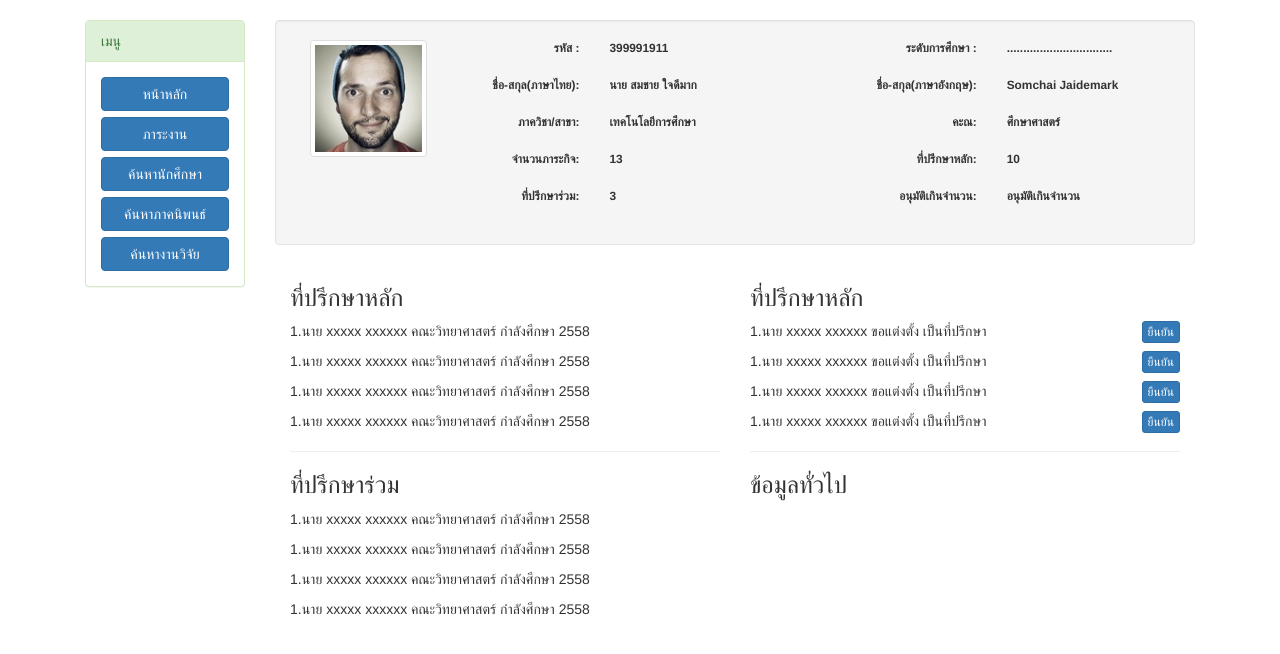
After one commit to Dittaphong/gs, a CodeIgniter app: page /gs/index.php/teacher/informationTeacher in a window 1280 px wide. The commit adds this page. Shown: the top 654 px of the page. Run offline with CodeIgniter, Linux system fonts and the light colour scheme.

Commit message:
create informationTeacher

```diff
--- a/application/controllers/teacher.php
+++ b/application/controllers/teacher.php
@@ -12,9 +12,9 @@ class Teacher extends CI_Controller {
 		$this->load->view('teacher/authen');
 	}
 
-	public function infomationTeacher()
+	public function informationTeacher()
 	{
-		$this->load->view('teacher/infomationTeacher');
+		$this->load->view('teacher/informationTeacher');
 	}
 
 }
--- a/application/views/teacher/header.php
+++ b/application/views/teacher/header.php
@@ -4,7 +4,7 @@
 	<title>TEACHER</title>
 	<link rel='stylesheet' media='all' type='text/css' href='<?php echo base_url();?>assets/css/bootstrap.css' />
 	<link rel='stylesheet' media='all' type='text/css' href='<?php echo base_url();?>assets/css/font-awesome.min.css' />
-	<script src='<?php echo base_url();?>assest/js/jquery-latest.min.js' type='text/javascript'></script>
+	<!-- <script src='<?php echo base_url();?>assest/js/bootstrap/bootstrap.js' type='text/javascript'></script> -->
 </head>
 <body>
 	<div class="container">
--- /dev/null
+++ b/application/views/teacher/informationTeacher.php
@@ -0,0 +1,97 @@
+<?php $this->load->view('teacher/header'); ?>
+<div class="col-sm-12">
+	<div class="col-sm-2  pull-left"> <!-- menu left -->
+		<div class="panel panel-success">
+			<div class="panel-heading">เมนู</div>
+			<div class="panel-body">
+				<div class="btn btn-primary col-sm-12">หน้าหลัก</div>	<br><br>
+				<div class="btn btn-primary col-sm-12">ภาระงาน</div>	<br><br>
+				<div class="btn btn-primary col-sm-12">ค้นหานักศึกษา</div>	<br><br>
+				<div class="btn btn-primary col-sm-12">ค้นหาภาคนิพนธ์</div>	<br><br>
+				<div class="btn btn-primary col-sm-12">ค้นหางานวิจัย</div>
+			</div>
+		</div>
+	</div>
+	<div class="col-sm-10 pull-right">    <!-- div body pull- right -->
+		<div class="col-sm-12 well">
+			<div class="col-sm-2">
+				<div class="thumbnail">
+					<img alt=""  src="<?php echo base_url().'assets/img/profile-avatar.png';?>" data-holder-rendered="true" style=" display: block;">
+				</div>
+			</div>
+			<div class="col-sm-5 ">
+				<div class="form-horizontal small">
+					<div class="form-group">
+						<label class="col-sm-5 text-right" for="inputEmail1">รหัส :</label>
+						<div class="col-sm-5"><label  for="inputPassword1">399991911</label></div>
+					</div>
+					<div class="form-group">
+						<label class="col-sm-5 text-right" for="inputPassword1">ชื่อ-สกุล(ภาษาไทย): </label>
+						<div class="col-sm-5"><label  for="inputPassword1">นาย สมชาย ใจดีมาก</label></div>
+					</div>
+					<div class="form-group">
+						<label class="col-sm-5 text-right" for="inputPassword1">ภาควิชา/สาขา: </label>
+						<div class="col-sm-5"><label  for="inputPassword1">เทคโนโลยีการศึกษา</label></div>
+					</div>
+					<div class="form-group">
+						<label class="col-sm-5 text-right" for="inputPassword1">จำนวนภาระกิจ: </label>
+						<div class="col-sm-5"><label  for="inputPassword1">13</label></div>
+					</div>
+					<div class="form-group">
+						<label class="col-sm-5 text-right" for="inputPassword1">ที่ปรึกษาร่วม: </label>
+						<div class="col-sm-5"><label  for="inputPassword1">3</label></div>
+					</div>
+				</div>
+			</div>
+			<div class="col-sm-5 ">
+				<div class="form-horizontal small">
+					<div class="form-group">
+						<label class="col-sm-6 text-right" for="inputEmail1">ระดับการศึกษา :</label>
+						<div class="col-sm-5"><label  for="inputPassword1">................................</label></div>
+					</div>
+					<div class="form-group">
+						<label class="col-sm-6 text-right" for="inputPassword1">ชื่อ-สกุล(ภาษาอังกฤษ): </label>
+						<div class="col-sm-5"><label  for="inputPassword1">Somchai Jaidemark</label></div>
+					</div>
+					<div class="form-group">
+						<label class="col-sm-6 text-right" for="inputPassword1">คะณ: </label>
+						<div class="col-sm-5"><label  for="inputPassword1">ศึกษาศาสตร์</label></div>
+					</div>
+					<div class="form-group">
+						<label class="col-sm-6 text-right" for="inputPassword1">ที่ปรึกษาหลัก: </label>
+						<div class="col-sm-5"><label  for="inputPassword1">10</label></div>
+					</div>
+					<div class="form-group">
+						<label class="col-sm-6 text-right" for="inputPassword1">อนุมัติเกินจำนวน: </label>
+						<div class="col-sm-5"><label  for="inputPassword1">อนุมัติเกินจำนวน</label></div>
+					</div>
+				</div>
+			</div>
+		</div>
+		<!-- <div class="col-sm-12 "> -->
+		<div class="col-sm-6 pull-left ">
+			<h3>ที่ปรึกษาหลัก</h3>
+			<p>1.นาย xxxxx xxxxxx คณะวิทยาศาสตร์  กำลังศึกษา 2558</p>
+			<p>1.นาย xxxxx xxxxxx คณะวิทยาศาสตร์  กำลังศึกษา 2558</p>
+			<p>1.นาย xxxxx xxxxxx คณะวิทยาศาสตร์  กำลังศึกษา 2558</p>
+			<p>1.นาย xxxxx xxxxxx คณะวิทยาศาสตร์  กำลังศึกษา 2558</p>
+			<hr>
+			<h3>ที่ปรึกษาร่วม</h3>
+			<p>1.นาย xxxxx xxxxxx คณะวิทยาศาสตร์  กำลังศึกษา 2558</p>
+			<p>1.นาย xxxxx xxxxxx คณะวิทยาศาสตร์  กำลังศึกษา 2558</p>
+			<p>1.นาย xxxxx xxxxxx คณะวิทยาศาสตร์  กำลังศึกษา 2558</p>
+			<p>1.นาย xxxxx xxxxxx คณะวิทยาศาสตร์  กำลังศึกษา 2558</p>
+		</div>
+		<div class="col-sm-6 pull-right ">
+			<h3>ที่ปรึกษาหลัก</h3>
+			<p>1.นาย xxxxx xxxxxx ขอแต่งตั้ง เป็นที่ปรึกษา <button type="button" class="btn btn-primary  btn-xs pull-right">ยืนยัน</button></p>
+			<p>1.นาย xxxxx xxxxxx ขอแต่งตั้ง เป็นที่ปรึกษา <button type="button" class="btn btn-primary  btn-xs pull-right">ยืนยัน</button></p>
+			<p>1.นาย xxxxx xxxxxx ขอแต่งตั้ง เป็นที่ปรึกษา <button type="button" class="btn btn-primary  btn-xs pull-right">ยืนยัน</button></p>
+			<p>1.นาย xxxxx xxxxxx ขอแต่งตั้ง เป็นที่ปรึกษา <button type="button" class="btn btn-primary  btn-xs pull-right">ยืนยัน</button></p>
+			<hr>
+			<h3>ข้อมูลทั่วไป</h3>
+		</div>
+		<!-- </div> -->
+	</div>
+</div>
+<?php $this->load->view('teacher/footer'); ?>
```
Also changed, not shown: application/views/teacher/infomationTeacher.php (deleted, +0 -40 lines).
